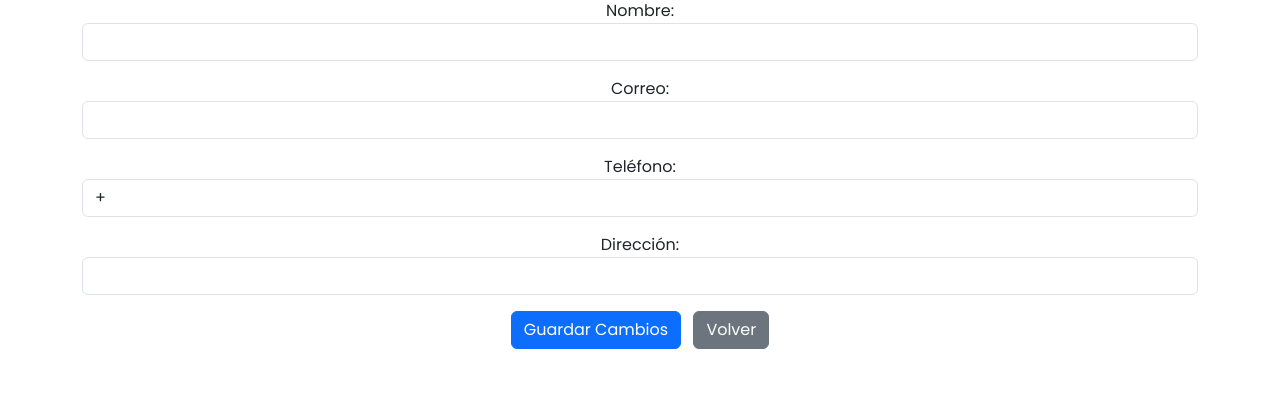
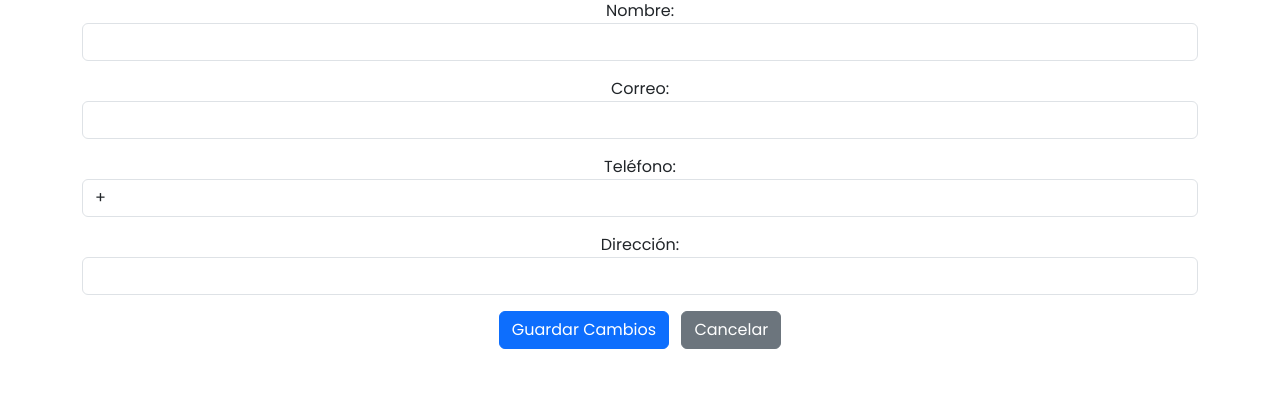
Before and after one commit to Luudeus/alev, a Flask app: template templates/mi-cuenta.html in a window 1280 px wide. Shown: the part 225-636 px from the top of the page. Run offline with Flask 3, Linux system fonts and the light colour scheme; the template is opened without the code that fills it, so the values that code supplies are empty; some libraries are stand-ins or nearby versions.

Commit message:
Change label for index button

```diff
--- a/templates/mi-cuenta.html
+++ b/templates/mi-cuenta.html
@@ -35,7 +35,7 @@ Mi Cuenta
 
         <div class="mt-3">
             <button type="submit" class="btn btn-primary">Guardar Cambios</button>
-            <a href="/" class="btn btn-secondary ms-2">Volver</a>
+            <a href="/" class="btn btn-secondary ms-2">Cancelar</a>
         </div>
     </form>
 </div>
```
